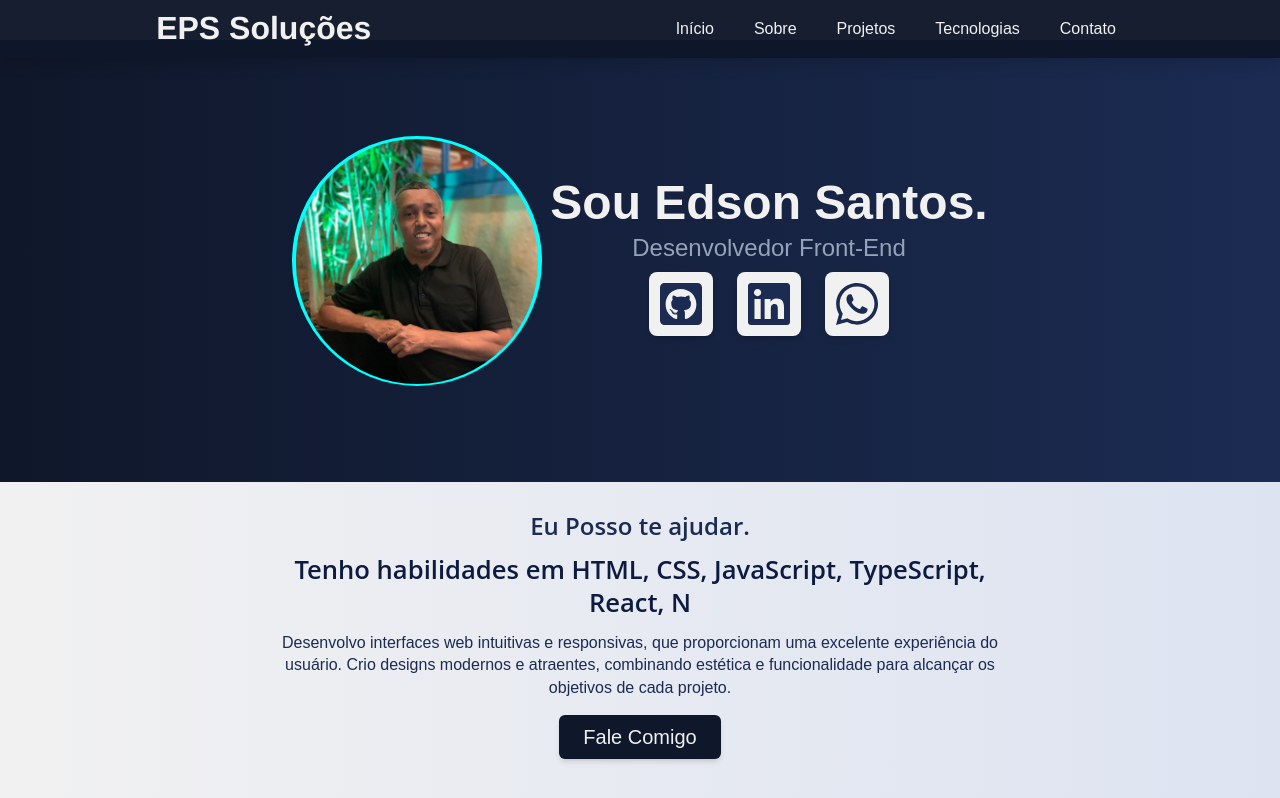
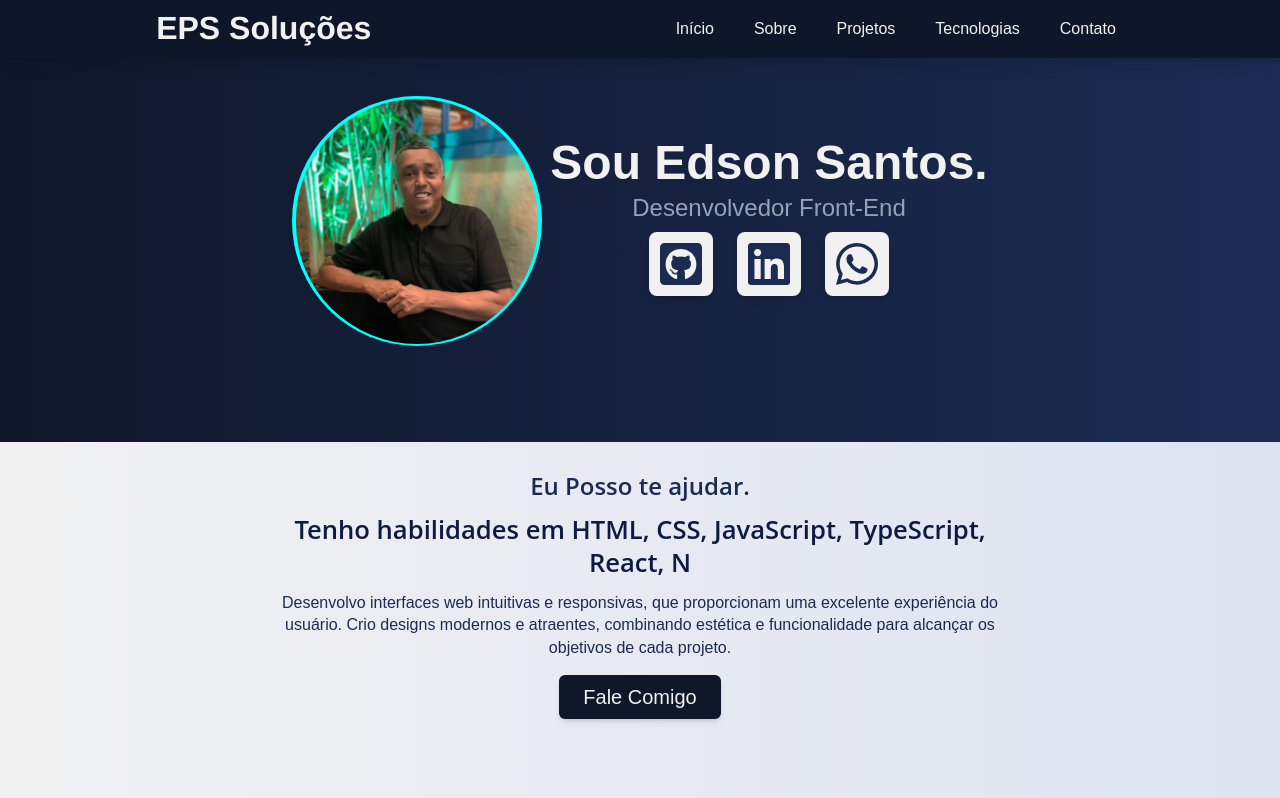
Before and after one commit to Edsonsantos0840/protifolioAntigo, a Next.js app: page / in a window 1280 px wide. Shown: the top 798 px of the page. Built offline with nearby package versions, Linux system fonts and the light colour scheme.

Commit message:
ajustes no topo.

```diff
--- a/src/app/page.tsx
+++ b/src/app/page.tsx
@@ -76,13 +76,13 @@ export default function Home() {
           </Link>
         </div>
       </nav>
-      <div className="w-full md:pt-10">
+      <div className="w-full md:pt-10 lg:pt-0">
         {/* Sessão do head do site. */}
         <section
           id="inicio "
           className="md:flex flex-col justify-around items-center body2  w-full  "
         >
-          <div className="flex justify-around lg:justify-center lg:gap-2 items-center p-2 body w-full md:px-5 md:py-24">
+          <div className="flex justify-around lg:justify-center lg:gap-2 items-center p-2 body w-full md:px-5 md:py-24 ">
             <div className=" hidden md:flex justify-center items-center w-[120px] h-[120px] md:w-[250px] md:h-[250px] bg-[#00ffff] hover:scale-105 p-1 rounded-full">
               <Image
                 src={perfil}
```
